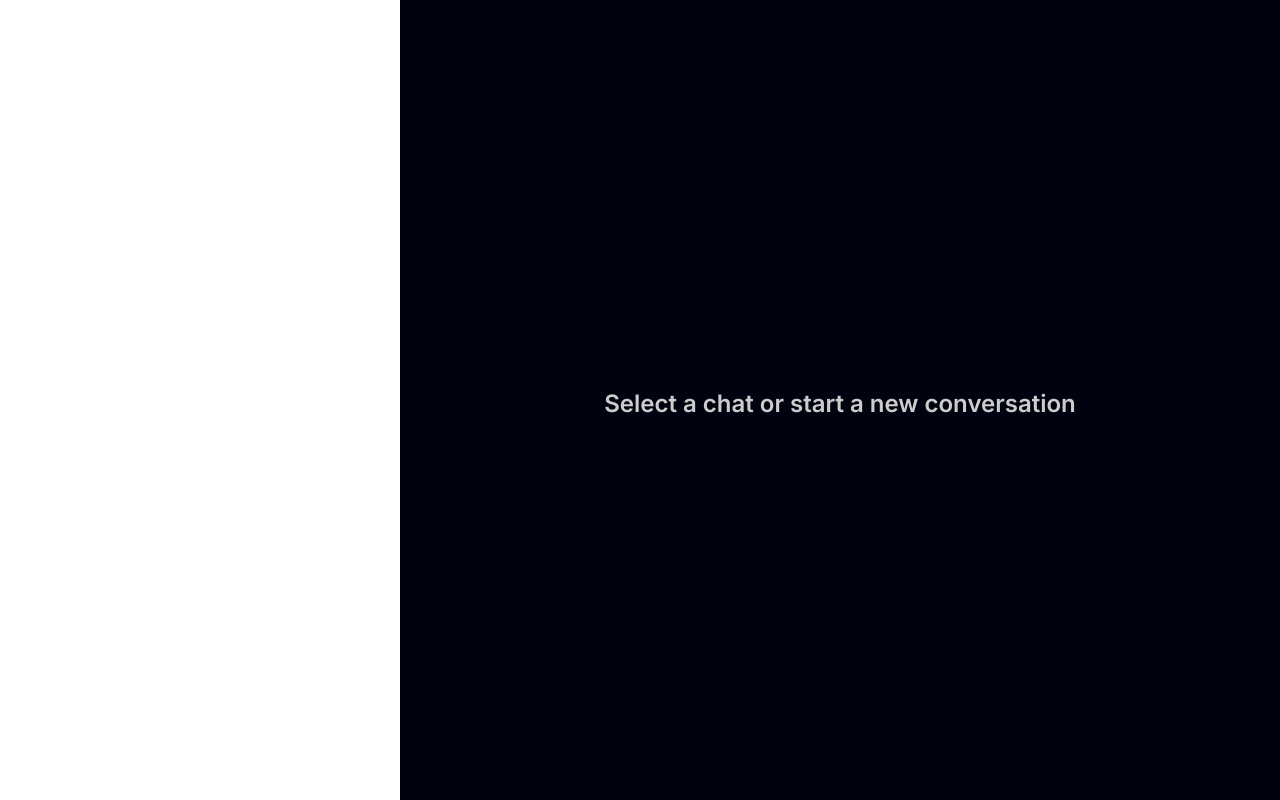
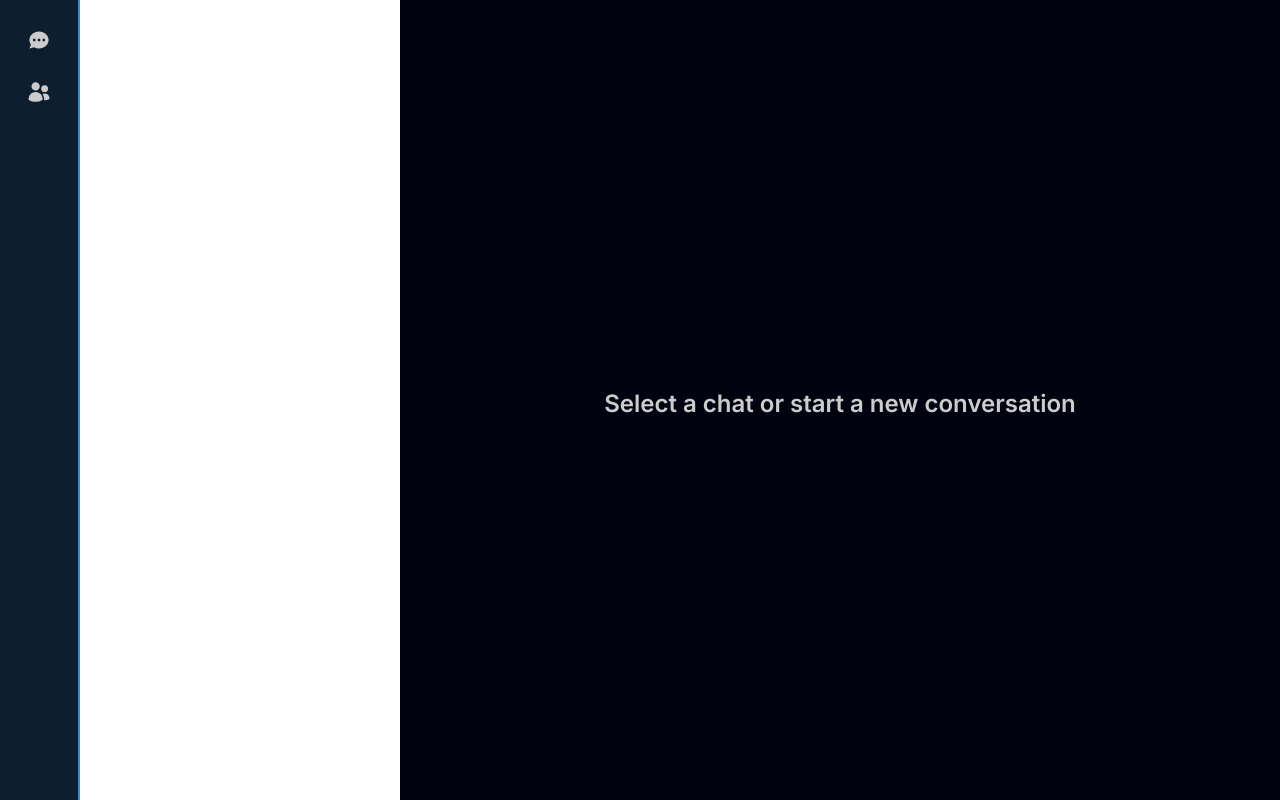
Before and after one commit to ntamiegbe/messenger-clone, a Next.js app: page / in a window 1280 px wide. Built offline with nearby package versions, Linux system fonts and the light colour scheme.

Commit message:
feat: created desktop sidebar and sidebar item components

```diff
--- /dev/null
+++ b/src/app/components/footer/MobileFooter.tsx
@@ -0,0 +1,31 @@
+'use client'
+
+import MobileFooterItem from './MobileFooterItem'
+
+import useConversation from '@/app/hooks/useConversation'
+import useRoutes from '../../hooks/useRoutes'
+
+const MobileFooter = () => {
+    const routes = useRoutes()
+    const { isOpen } = useConversation()
+
+    if (isOpen) {
+        return null
+    }
+
+    return (
+        <div className='fixed flex items-center justify-evenly w-full bottom-0 z-40 bg-darkerBlue border-lightBlue lg:border-t-1 lg:hidden'>
+            {routes.map((item) => (
+                <MobileFooterItem
+                    key={item.label}
+                    label={item.label}
+                    href={item.href}
+                    active={item.active}
+                    icon={item.icon}
+                />
+            ))}
+        </div>
+    )
+}
+
+export default MobileFooter
--- /dev/null
+++ b/src/app/components/footer/MobileFooterItem.tsx
@@ -0,0 +1,19 @@
+'use client'
+
+import clsx from "clsx"
+import Link from "next/link"
+
+type MobileFooterItemProps = {
+    label: string;
+    icon: any;
+    href: string;
+    active?: boolean;
+}
+
+const MobileFooterItem = (props: MobileFooterItemProps) => {
+  return (
+    <div>MobileFooterItem</div>
+  )
+}
+
+export default MobileFooterItem
--- a/src/app/components/sidebar/DesktopSidebar.tsx
+++ b/src/app/components/sidebar/DesktopSidebar.tsx
@@ -2,6 +2,7 @@
 
 import { useState } from 'react'
 import useRoutes from '../../hooks/useRoutes'
+import DesktopSidebarItem from './DesktopSidebarItem'
 
 const DesktopSidebar = () => {
   const routes = useRoutes()
@@ -9,8 +10,20 @@ const DesktopSidebar = () => {
 
 
   return (
-    <div>
-
+    <div className='hidden lg:fixed lg:inset-y-0 lg:left-0 lg:z-40 lg:w-20 xl:px-6 lg:overflow-y-auto lg:bg-darkerBlue border-lightBlue lg:border-r-2 lg:pb-4 lg:flex lg:flex-col justify-between'>
+      <nav className='mt-4 flex flex-col justify-between'>
+        <ul role='list' className='flex flex-col items-center space-y-1'>
+          {routes.map((item) => (
+            <DesktopSidebarItem
+              key={item.label}
+              href={item.href}
+              label={item.label}
+              icon={item.icon}
+              active={item.active}
+            />
+          ))}
+        </ul>
+      </nav>
     </div>
   )
 }
--- /dev/null
+++ b/src/app/components/sidebar/DesktopSidebarItem.tsx
@@ -0,0 +1,29 @@
+'use client'
+
+import clsx from "clsx"
+import Link from "next/link"
+
+interface DesktopIconProps {
+  label: string;
+  icon: any;
+  href: string;
+  active?: boolean;
+}
+
+const DesktopSidebarItem: React.FC<DesktopIconProps> = ({
+  label,
+  icon: Icon,
+  href,
+  active
+}) => {
+  return (
+    <li>
+      <Link href={href} className={clsx("group flex gap-x-3 rounded-md p-3 text-sm leading-6 font-semibold text-lightGray hover:text-white hover:bg-lighterBlue", active && "bg-lightBlue")}>
+        <Icon className="h-6 w-6 shrink-0" />
+        <span className="hidden sr-omly">{label}</span>
+      </Link>
+    </li>
+  )
+}
+
+export default DesktopSidebarItem
--- a/src/app/components/sidebar/Sidebar.tsx
+++ b/src/app/components/sidebar/Sidebar.tsx
@@ -1,3 +1,4 @@
+import MobileFooter from "../footer/MobileFooter"
 import DesktopSidebar from "./DesktopSidebar"
 
 async function Sidebar({ children }: {
@@ -6,6 +7,7 @@ async function Sidebar({ children }: {
     return (
         <div className="h-full">
             <DesktopSidebar />
+            <MobileFooter />
             <main className="lg:pl-20 h-full">
                 {children}
             </main>
--- a/src/app/hooks/useRoutes.ts
+++ b/src/app/hooks/useRoutes.ts
@@ -24,6 +24,7 @@ const useRoutes = () => {
         }
     ], [pathname, conversationId])
 
+    return routes
 }
 
 export default useRoutes
```
